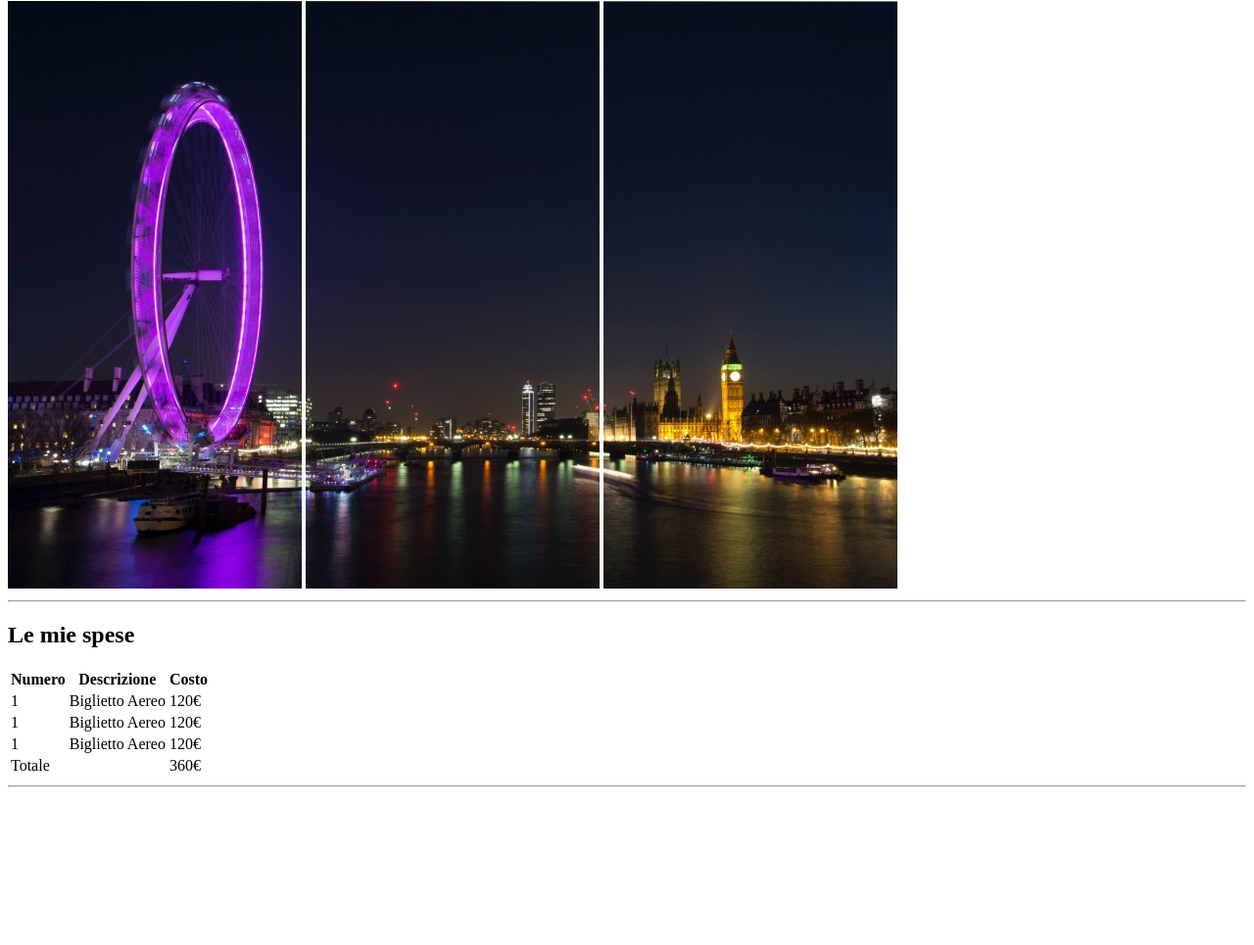
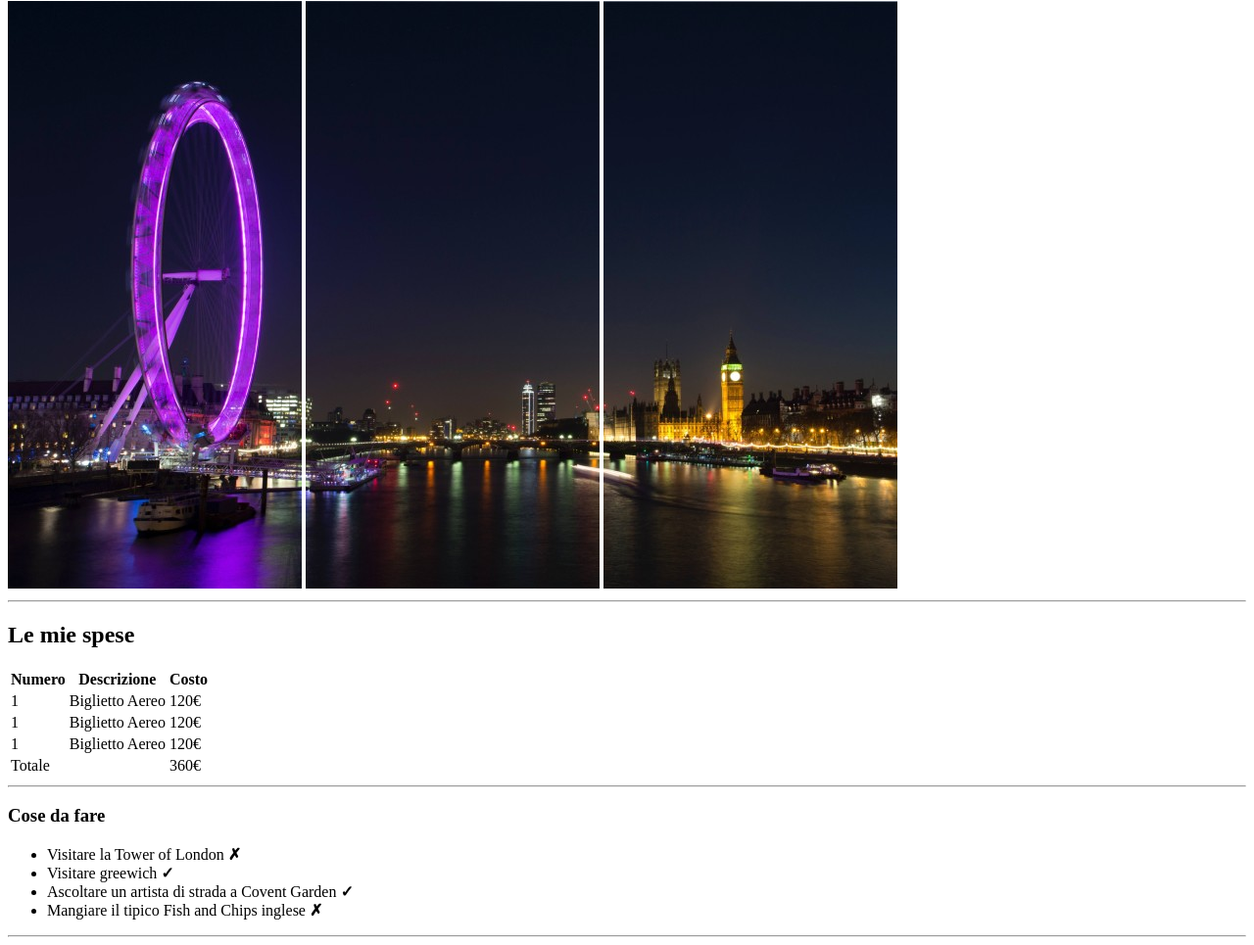
Before and after one commit to RaimondoCosma/html-london-trip, a plain HTML site: page index.html in a window 1280 px wide. Shown: the part 79-1044 px from the top of the page at 98% size. Before the commit the page ends 891 px from the top, so only its background shows below. Drawn offline with Linux system fonts and the light colour scheme.

Commit message:
Sezione ul con Caratteri Speciali

```diff
--- a/index.html
+++ b/index.html
@@ -66,6 +66,18 @@
             <!-- /Costruzione Tabella -->
             <hr>
         </section>
+        <section>
+            <h3>Cose da fare</h3>
+            <!-- Lista non Ordinata -->
+            <ul>
+                <li>Visitare la Tower of London <strong>&cross;</strong></li>
+                <li>Visitare greewich <strong>&check;</strong></li>
+                <li>Ascoltare un artista di strada a Covent Garden <strong>&check;</strong></li>
+                <li>Mangiare il tipico Fish and Chips inglese <strong>&cross;</strong></li>
+            </ul>
+            <!-- /Lista non Ordinata -->
+            <hr>
+        </section>
     </main>
     <!-- /Corpo della Pagina -->
     <!-- Piè di Pagina -->
```
